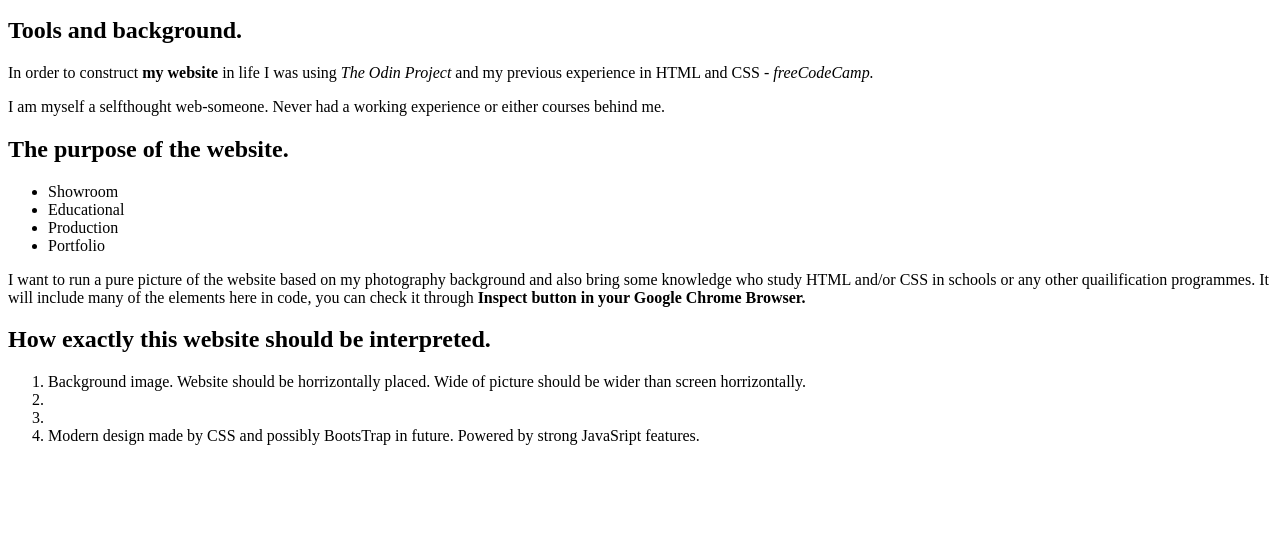
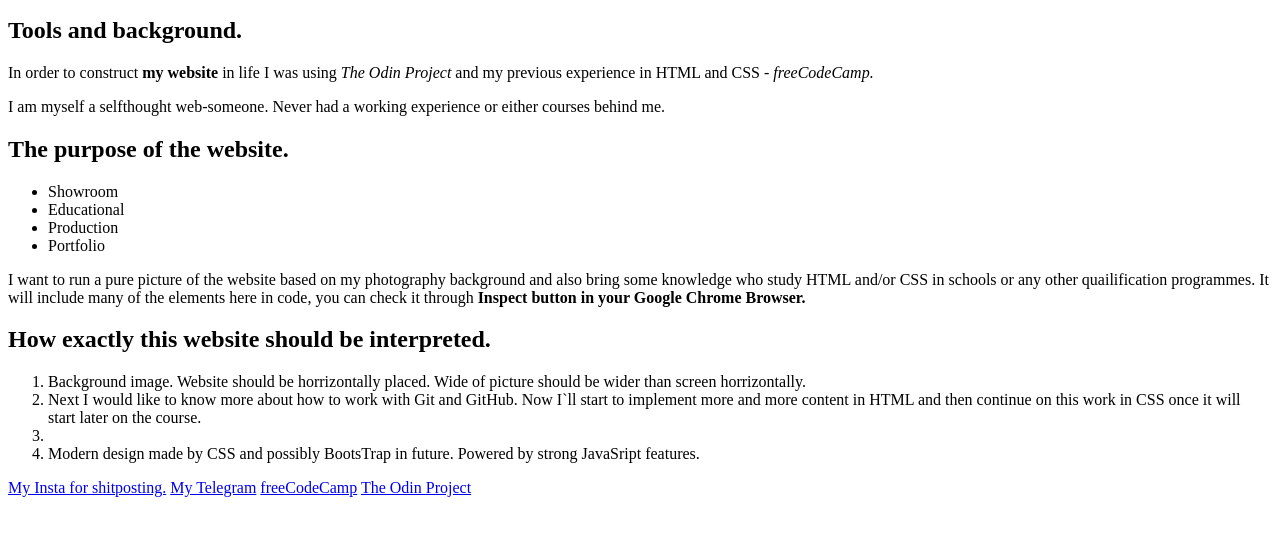
Before and after one commit to MylenRouge/odin_project, a plain HTML site: page index.html in a window 1280 px wide. Shown: the part 101-636 px from the top of the page. Drawn offline with Linux system fonts and the light colour scheme.

Commit message:
Added links and topic filled in targets.

```diff
--- a/index.html
+++ b/index.html
@@ -43,10 +43,18 @@
         <ol>
             <li>Background image. Website should be horrizontally placed.
                 Wide of picture should be wider than screen horrizontally.</li>
-            <li></li>
+            <li>Next I would like to know more about how to work with Git and GitHub. Now I`ll start to implement more and
+                more content in HTML and then continue on this work in CSS once it will start later on the course.</li>
             <li></li>
             <li>Modern design made by CSS and possibly BootsTrap in future.
                 Powered by strong JavaSript features.</li>
         </ol>
+
+    <footer>
+        <a href="https://www.instagram.com/boti.nochki/">My Insta for shitposting.</a>
+        <a href="https://web.telegram.org/@MylenRouge46">My Telegram</a>
+        <a href="https://www.freecodecamp.org/">freeCodeCamp</a>
+        <a href="https://www.theodinproject.com/">The Odin Project</a>
+    </footer>
 </body>
 </html>
```
Also changed, not shown: images/index.html (added).
